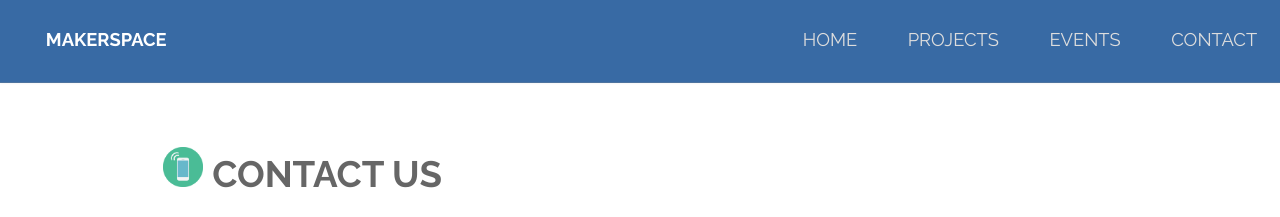
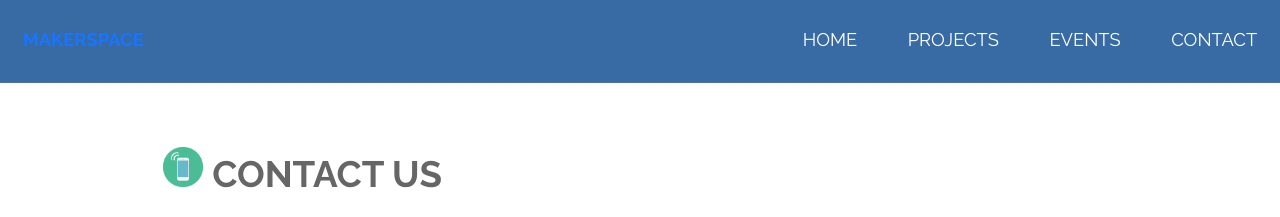
Before and after one commit to OpenSUTD/makerspace, a Jekyll site: the page contact.html, which Jekyll copies as it is, in a window 1280 px wide. Shown: the top 217 px of the page. Built offline with Jekyll 4.4.1, drawn with Linux system fonts in a browser that asks for light colours.

Commit message:
Update contact.html

```diff
--- a/contact.html
+++ b/contact.html
@@ -15,7 +15,7 @@
 	<body>
 
 		<!-- Header -->
-	<header id="header" class="alt2">
+	<header id="header">
 				<h1><strong><a href="../index.html">MAKERSPACE</a></strong> </h1>
 				<nav id="nav">
 					<ul>
```
